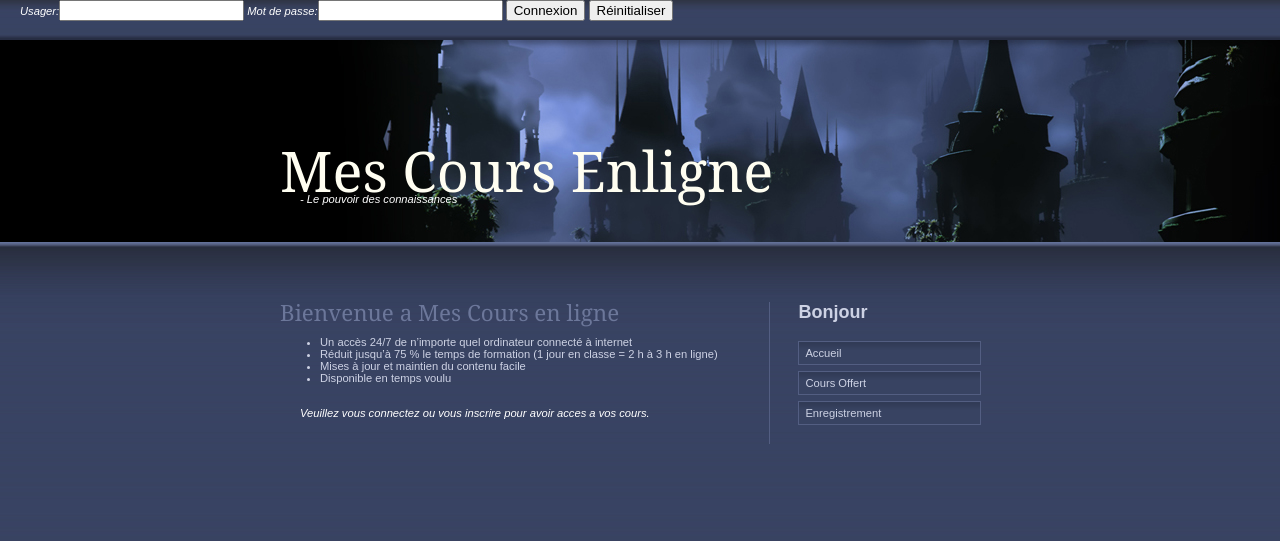
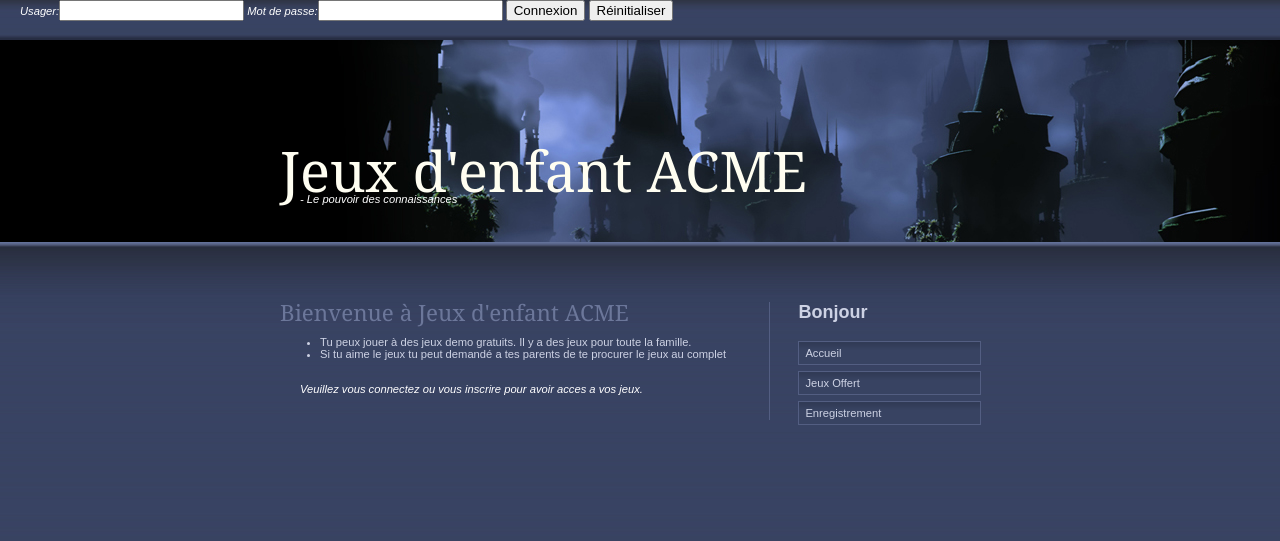
Before and after one commit to Ardrake/PP4F, a PHP site: page / in a window 1280 px wide. Shown: the top 541 px of the page. Run offline with PHP 8.4, Linux system fonts and the light colour scheme.

Commit message:
prep modif mineur

```diff
--- a/Navigation.php
+++ b/Navigation.php
@@ -19,7 +19,7 @@ function affiche_navigation($type) {
           <ul id="nav">
             <li><a href="Etudiant.php">Mon Compte</a></li>
             <!--<li><a href="index.php">Accueil</a></li>-->
-            <li><a href="ListeCours.php">Cours Offert</a></li>
+            <li><a href="ListeCours.php">Jeux Offert</a></li>
             <!--<li><a href="achats.php">Achat de cours</a></li>-->
             <li><a href="LogOff.php">Deconnexion</a></li>
           </ul>
@@ -32,7 +32,7 @@ function affiche_navigation($type) {
           <?php echo '<p><b><font size="4">Bonjour</font></b></p>';?>
           <ul id="nav">
             <li><a href="index.php">Accueil</a></li>
-            <li><a href="ListeCours.php">Cours Offert</a></li>
+            <li><a href="ListeCours.php">Jeux Offert</a></li>
             <li><a href="Enregistrement.php">Enregistrement</a></li>
           </ul>
         </div>
--- a/fonction.php
+++ b/fonction.php
@@ -56,7 +56,7 @@ function check_user() {
 }
 
 function db_connect() {
-   $result = new mysqli('localhost', 'dataadmin', 'admin', 'MesCours');
+   $result = new mysqli('localhost', 'root', '', 'MesCours');
    if (!$result) {
       echo 'erreur connection';
       return false;
--- a/index.php
+++ b/index.php
@@ -1,7 +1,7 @@
 <html>
 	<head>
             <meta charset="utf-8" />
-            <title>Mes Cours en Ligne</title>
+            <title>Jeux d'enfant ACME</title>
             <link href="assets/css/style.css" rel="stylesheet" type="text/css" />
 	</head>
         <?php
@@ -29,7 +29,7 @@
 
             <div id="banner">
               <div class="title_tagline">
-                  <h1 class="title">Mes Cours Enligne</h1>
+                  <h1 class="title">Jeux d'enfant ACME</h1>
                 <h2>- Le pouvoir des connaissances</h2>
               </div>
             </div>
@@ -51,15 +51,13 @@
                     ?>
                     <div id="left">
                         <div class="article">
-                            <h3>Bienvenue a Mes Cours en ligne</h3>
+                            <h3>Bienvenue à Jeux d'enfant ACME</h3>
                             <ul>
-                                <li>Un accès 24/7 de n’importe quel ordinateur connecté à internet </li>
-                                <li>Réduit jusqu’à 75 % le temps de formation (1 jour en classe = 2 h à 3 h en ligne)  </li>
-                                <li>Mises à jour et maintien du contenu facile </li>
-                                <li>Disponible en temps voulu </li>
+                                <li>Tu peux jouer à des jeux demo gratuits. Il y a des jeux pour toute la famille. </li>
+                                <li>Si tu aime le jeux tu peut demandé a tes parents de te procurer le jeux au complet </li>
                             </ul>
                             <br>
-                            <h2>Veuillez vous connectez ou vous inscrire pour avoir acces a vos cours.</h2>
+                            <h2>Veuillez vous connectez ou vous inscrire pour avoir acces a vos jeux.</h2>
 
                         </div>
                     </div>
```
Also changed, not shown: 1 other file.
